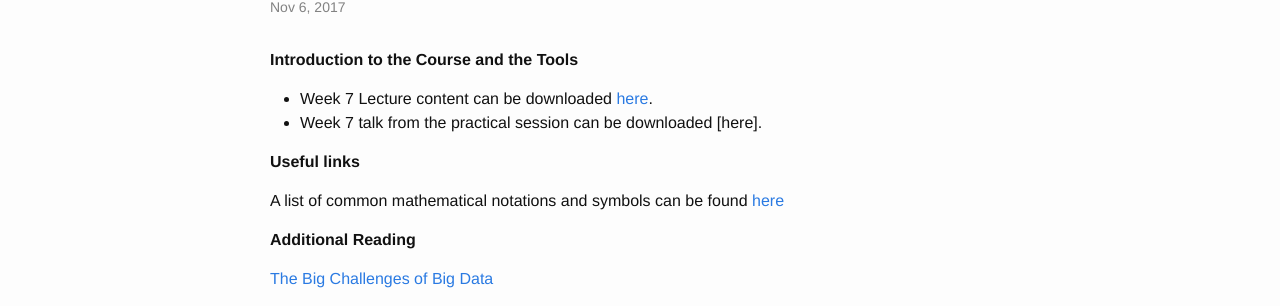
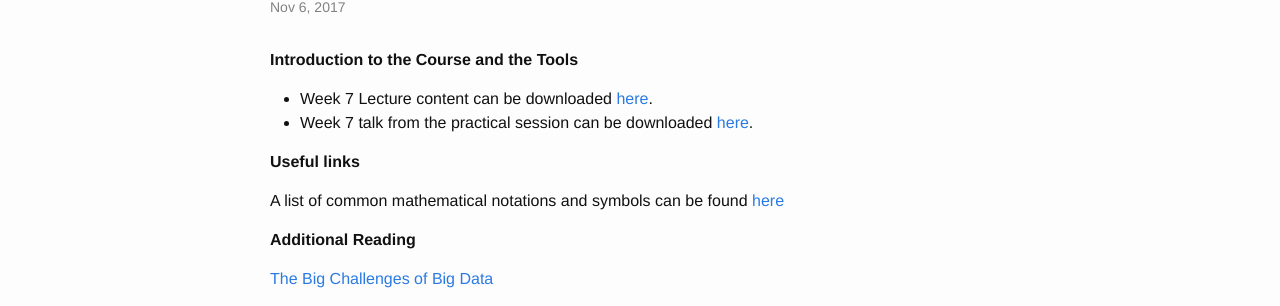
Before and after one commit to sods/bioinformatics, a Jekyll site: the page built from _posts/2017-11-6-week-7-introduction-and-course-tools.md, in a window 1280 px wide. Shown: the part 498-804 px from the top of the page. Built offline with Jekyll 4.4.1, drawn with Linux system fonts in a browser that asks for light colours; comment, search, counter and statistics services are not loaded; part of the change alters nothing that is shown.

```diff
--- a/_posts/2017-11-6-week-7-introduction-and-course-tools.md
+++ b/_posts/2017-11-6-week-7-introduction-and-course-tools.md
@@ -9,7 +9,7 @@ tagline: Introduction to the Course and the Tools
 ---
 
 * Week 7 Lecture content can be downloaded [here](http://opendsi.cc/bioinformatics/assets/Lecture_Wk7.pdf).
-* Week 7 talk from the practical session can be downloaded [here].
+* Week 7 talk from the practical session can be downloaded [here](http://opendsi.cc/bioinformatics/assets/CoCalcCloud_BMS353.pdf).
 
 **Useful links**
 
```
